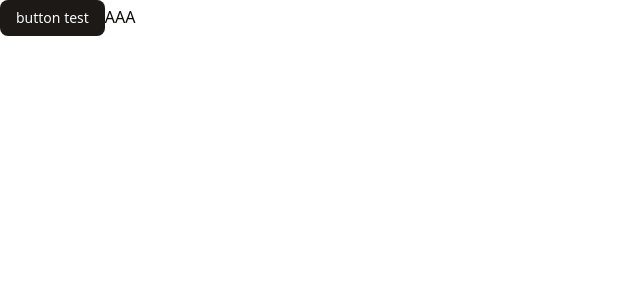
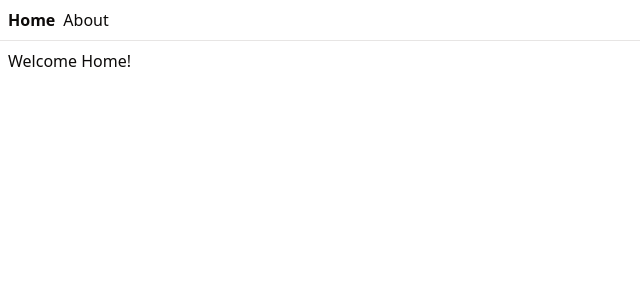
Before and after one commit to telis-man/TentRental, a React (Vite) app: page / in a window 1280 px wide. Shown: the top 300 px of the page, without its empty margins (0-640 px from the left). Built offline with nearby package versions, Linux system fonts and the light colour scheme.

Commit message:
feat: integrate TanStack Router and set up routing structure

```diff
--- a/package.json
+++ b/package.json
@@ -14,6 +14,8 @@
     "@reduxjs/toolkit": "^2.8.2",
     "@tailwindcss/vite": "^4.1.11",
     "@tanstack/react-query": "^5.83.0",
+    "@tanstack/react-router": "^1.130.1",
+    "@tanstack/react-router-devtools": "^1.130.1",
     "class-variance-authority": "^0.7.1",
     "clsx": "^2.1.1",
     "lucide-react": "^0.525.0",
@@ -25,6 +27,7 @@
   },
   "devDependencies": {
     "@eslint/js": "^9.30.1",
+    "@tanstack/router-plugin": "^1.130.1",
     "@types/node": "^24.1.0",
     "@types/react": "^19.1.8",
     "@types/react-dom": "^19.1.6",
--- a/src/main.tsx
+++ b/src/main.tsx
@@ -1,17 +1,35 @@
 import { StrictMode } from 'react';
-import { createRoot } from 'react-dom/client';
 import './index.css';
-import App from './App.tsx';
 import { Provider } from 'react-redux';
 import { store } from './store.ts';
 import { ErrorBoundary } from 'react-error-boundary';
+import ReactDOM from 'react-dom/client';
+import { RouterProvider, createRouter } from '@tanstack/react-router';
 
-createRoot(document.getElementById('root')!).render(
+// Import the generated route tree
+import { routeTree } from './routeTree.gen';
+
+// Create a new router instance
+const router = createRouter({ routeTree });
+
+// Register the router instance for type safety
+declare module '@tanstack/react-router' {
+  interface Register {
+    router: typeof router;
+  }
+}
+
+// Render the app
+const rootElement = document.getElementById('root')!;
+if (!rootElement.innerHTML) {
+  const root = ReactDOM.createRoot(rootElement);
+  root.render(
     <StrictMode>
       <ErrorBoundary fallback={<div>Something went wrong.</div>}>
         <Provider store={store}>
-        <App />
+          <RouterProvider router={router} />
         </Provider>
       </ErrorBoundary>
     </StrictMode>
   );
+}
--- /dev/null
+++ b/src/routeTree.gen.ts
@@ -0,0 +1,80 @@
+/* eslint-disable */
+
+// @ts-nocheck
+
+// noinspection JSUnusedGlobalSymbols
+
+// This file was automatically generated by TanStack Router.
+// You should NOT make any changes in this file as it will be overwritten.
+// Additionally, you should also exclude this file from your linter and/or formatter to prevent it from being checked or modified.
+
+import { createFileRoute } from '@tanstack/react-router'
+
+import { Route as rootRouteImport } from './routes/__root'
+import { Route as IndexRouteImport } from './routes/index'
+
+const AboutLazyRouteImport = createFileRoute('/about')()
+
+const AboutLazyRoute = AboutLazyRouteImport.update({
+  id: '/about',
+  path: '/about',
+  getParentRoute: () => rootRouteImport,
+} as any).lazy(() => import('./routes/about.lazy').then((d) => d.Route))
+const IndexRoute = IndexRouteImport.update({
+  id: '/',
+  path: '/',
+  getParentRoute: () => rootRouteImport,
+} as any)
+
+export interface FileRoutesByFullPath {
+  '/': typeof IndexRoute
+  '/about': typeof AboutLazyRoute
+}
+export interface FileRoutesByTo {
+  '/': typeof IndexRoute
+  '/about': typeof AboutLazyRoute
+}
+export interface FileRoutesById {
+  __root__: typeof rootRouteImport
+  '/': typeof IndexRoute
+  '/about': typeof AboutLazyRoute
+}
+export interface FileRouteTypes {
+  fileRoutesByFullPath: FileRoutesByFullPath
+  fullPaths: '/' | '/about'
+  fileRoutesByTo: FileRoutesByTo
+  to: '/' | '/about'
+  id: '__root__' | '/' | '/about'
+  fileRoutesById: FileRoutesById
+}
+export interface RootRouteChildren {
+  IndexRoute: typeof IndexRoute
+  AboutLazyRoute: typeof AboutLazyRoute
+}
+
+declare module '@tanstack/react-router' {
+  interface FileRoutesByPath {
+    '/about': {
+      id: '/about'
+      path: '/about'
+      fullPath: '/about'
+      preLoaderRoute: typeof AboutLazyRouteImport
+      parentRoute: typeof rootRouteImport
+    }
+    '/': {
+      id: '/'
+      path: '/'
+      fullPath: '/'
+      preLoaderRoute: typeof IndexRouteImport
+      parentRoute: typeof rootRouteImport
+    }
+  }
+}
+
+const rootRouteChildren: RootRouteChildren = {
+  IndexRoute: IndexRoute,
+  AboutLazyRoute: AboutLazyRoute,
+}
+export const routeTree = rootRouteImport
+  ._addFileChildren(rootRouteChildren)
+  ._addFileTypes<FileRouteTypes>()
--- /dev/null
+++ b/src/routes/__root.tsx
@@ -0,0 +1,20 @@
+import { createRootRoute, Link, Outlet } from '@tanstack/react-router';
+import { TanStackRouterDevtools } from '@tanstack/react-router-devtools';
+
+export const Route = createRootRoute({
+  component: () => (
+    <>
+      <div className="p-2 flex gap-2">
+        <Link to="/" className="[&.active]:font-bold">
+          Home
+        </Link>{' '}
+        <Link to="/about" className="[&.active]:font-bold">
+          About
+        </Link>
+      </div>
+      <hr />
+      <Outlet />
+      <TanStackRouterDevtools />
+    </>
+  ),
+});
--- /dev/null
+++ b/src/routes/about.lazy.tsx
@@ -0,0 +1,9 @@
+import { createLazyFileRoute } from '@tanstack/react-router';
+
+export const Route = createLazyFileRoute('/about')({
+  component: About,
+});
+
+function About() {
+  return <div className="p-2">Hello from About!</div>;
+}
--- /dev/null
+++ b/src/routes/index.tsx
@@ -0,0 +1,13 @@
+import { createFileRoute } from '@tanstack/react-router';
+
+export const Route = createFileRoute('/')({
+  component: Index,
+});
+
+function Index() {
+  return (
+    <div className="p-2">
+      <h3>Welcome Home!</h3>
+    </div>
+  );
+}
--- a/vite.config.ts
+++ b/vite.config.ts
@@ -2,10 +2,18 @@
 import tailwindcss from '@tailwindcss/vite';
 import react from '@vitejs/plugin-react';
 import { defineConfig } from 'vite';
+import { tanstackRouter } from '@tanstack/router-plugin/vite';
 
 // https://vite.dev/config/
 export default defineConfig({
-  plugins: [react(), tailwindcss()],
+  plugins: [
+    tanstackRouter({
+      target: 'react',
+      autoCodeSplitting: true,
+    }),
+    react(),
+    tailwindcss(),
+  ],
   resolve: {
     alias: {
       '@': path.resolve(__dirname, './src'),
```
Also changed, not shown: 1 other file (tests, documents, lock files or other folders). Lines whose indentation alone changed are shown as unchanged.
